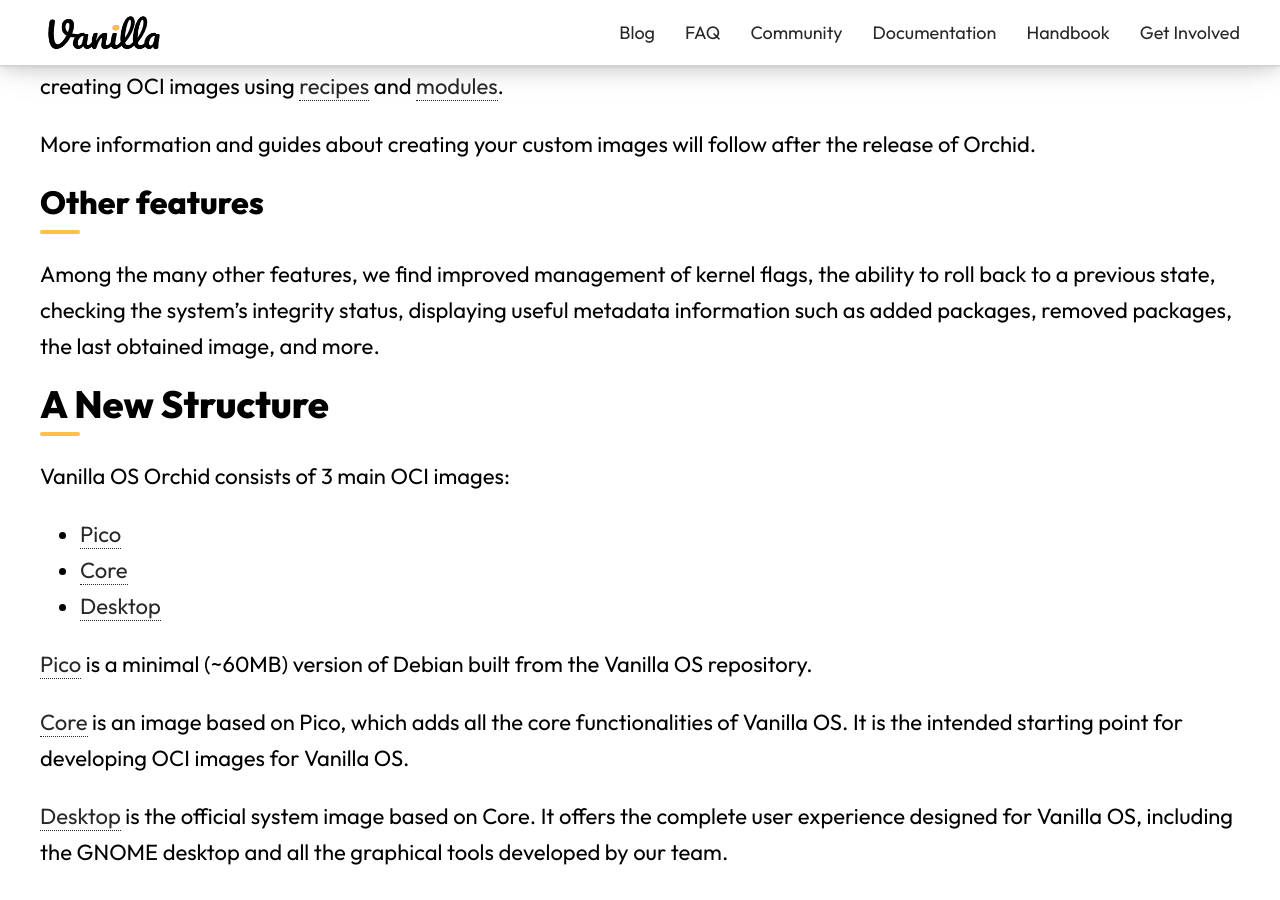
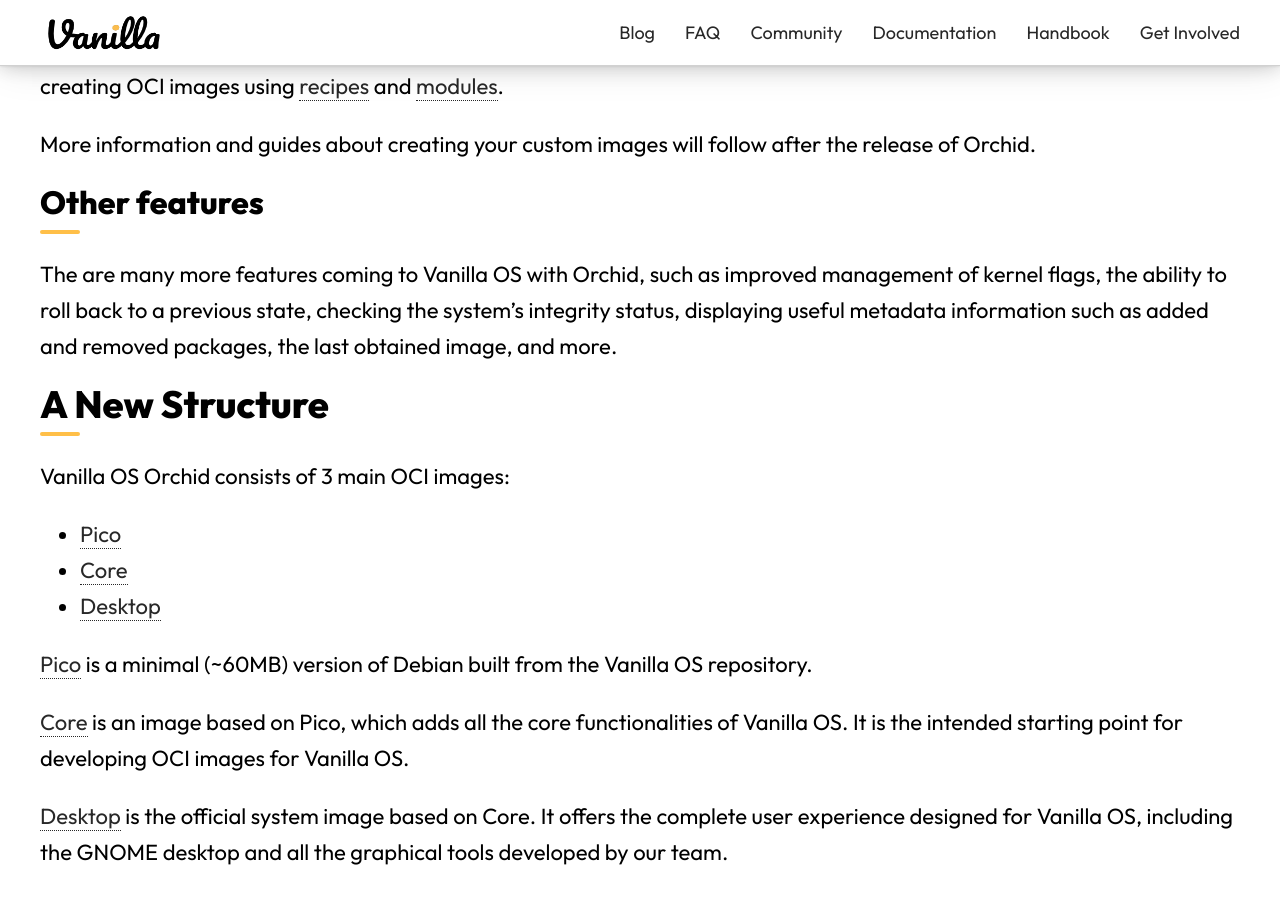
Before and after one commit to Vanilla-OS/website, a Jekyll site: the page built from _posts/2023-06-11-vanilla-os-orchid-devlog.md, in a window 1280 px wide and 900 px high, scrolled down 2276 px. Built offline with Jekyll 4.4.1, drawn with Linux system fonts in a browser that asks for light colours; nearby versions of some CDN libraries; a style sheet for code colours, icons or effects is not loaded.

Commit message:
Update _posts/2023-06-11-vanilla-os-orchid-devlog.md
Co-authored-by: Mateus B. Melchiades <mateusbmelchiades@gmail.com>

```diff
--- a/_posts/2023-06-11-vanilla-os-orchid-devlog.md
+++ b/_posts/2023-06-11-vanilla-os-orchid-devlog.md
@@ -52,7 +52,7 @@
 
 ### Other features
 
-Among the many other features, we find improved management of kernel flags, the ability to roll back to a previous state, checking the system's integrity status, displaying useful metadata information such as added packages, removed packages, the last obtained image, and more.
+The are many more features coming to Vanilla OS with Orchid, such as improved management of kernel flags, the ability to roll back to a previous state, checking the system's integrity status, displaying useful metadata information such as added and removed packages, the last obtained image, and more.
 
 ## A New Structure
 
```
